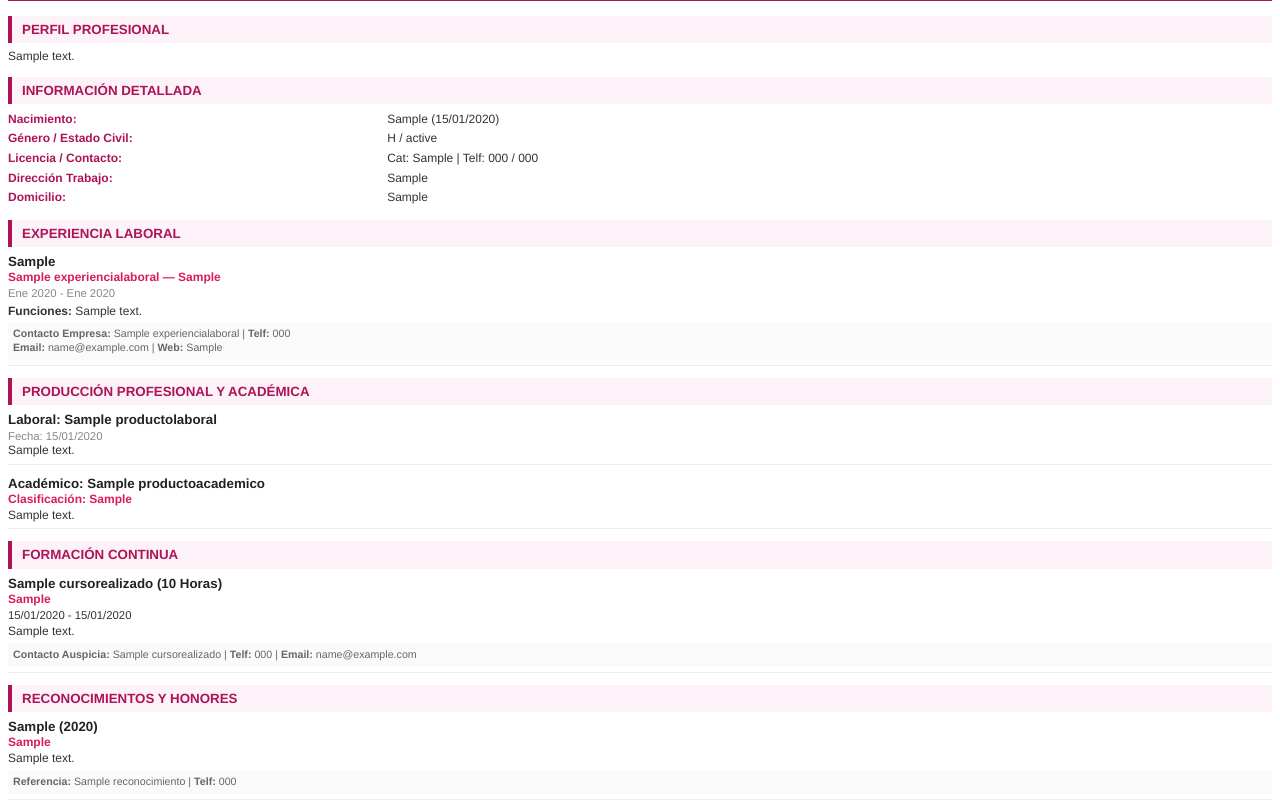
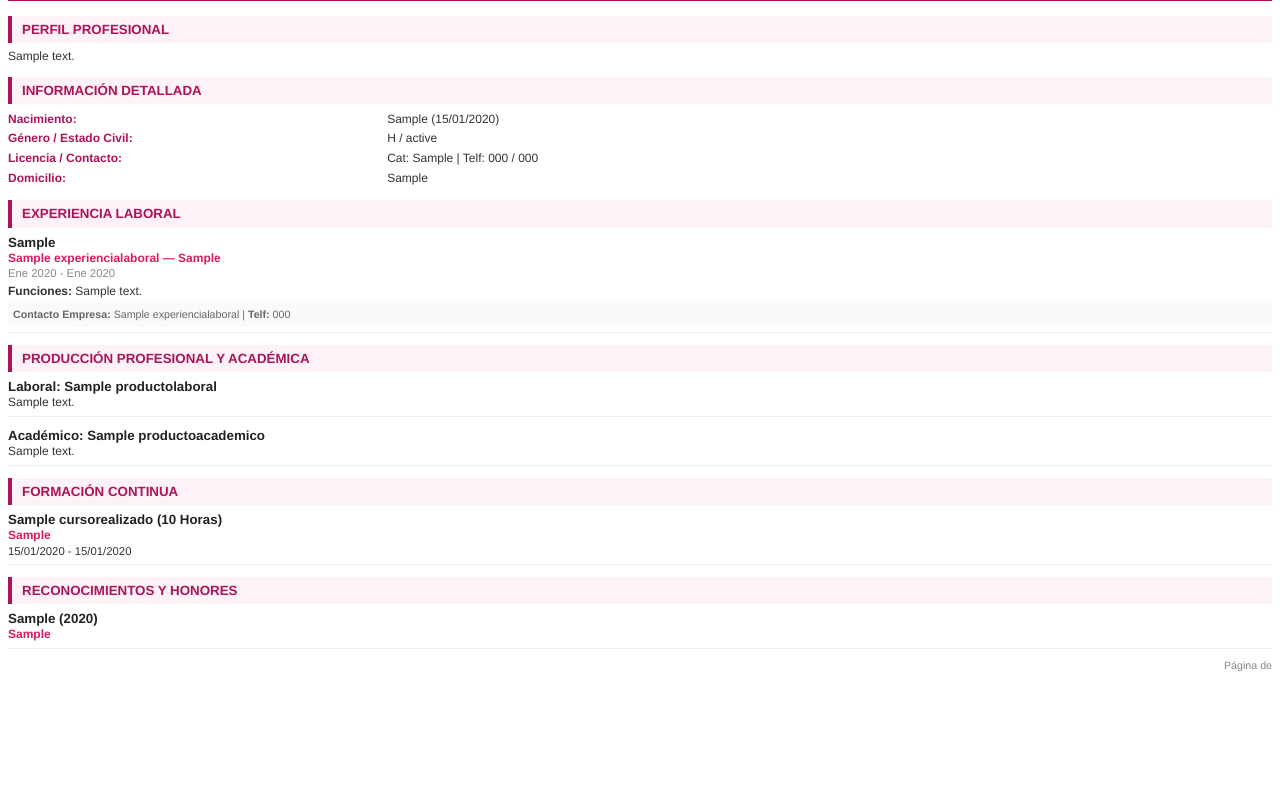
Before and after one commit to dmolina994/DAYANA-MOLINA-CV, a Django app: template Perfil/templates/cv_pdf_maestro.html in a window 1280 px wide. Shown: the part 109-919 px from the top of the page. After the commit the page ends 781 px from the top, so only its background shows below. Run offline with Django 5.2, Linux system fonts and the light colour scheme; tables that the repository leaves empty hold one stand-in row (values such as "Sample post"); the template is opened without the code that fills it: values that come from a table or form of the project are taken from there, most other values are stand-ins (such as "Sample title", 1, 10 or a date in 2020); grey boxes marked "Sample" are stand-in pictures.

Commit message:
arreglando error de versiones

```diff
--- a/Perfil/templates/cv_pdf_maestro.html
+++ b/Perfil/templates/cv_pdf_maestro.html
@@ -3,7 +3,7 @@
 <head>
     <meta charset="UTF-8">
     <style>
-        /* Configuración de página simplificada para evitar errores en Python 3.13 */
+        /* SE CORRIGIÓ: Eliminación de sub-reglas en @page para compatibilidad */
         @page {
             size: letter;
             margin: 1.5cm;
@@ -15,7 +15,6 @@
             font-size: 9pt;
         }
 
-        /* Estilos de Títulos y Secciones */
         .section-title {
             font-weight: bold;
             text-transform: uppercase;
@@ -28,21 +27,20 @@
             border-left: 4px solid #ad1457;
         }
 
-        /* Encabezado Principal */
         .header-table { width: 100%; border-bottom: 2px solid #ad1457; margin-bottom: 15px; }
         .name { font-size: 22pt; font-weight: bold; color: #ad1457; text-transform: uppercase; }
         .photo { width: 85px; height: 85px; border-radius: 40px; border: 2px solid #f8bbd0; }
 
-        /* Tablas de Datos */
         .data-table { width: 100%; border-collapse: collapse; margin-bottom: 8px; }
         .label { font-weight: bold; width: 30%; color: #ad1457; vertical-align: top; padding: 2px 0; }
         .value { width: 70%; padding: 2px 0; }
 
-        /* Bloques de Contenido */
         .item-box { margin-bottom: 10px; border-bottom: 1px solid #eee; padding-bottom: 5px; }
         .item-title { font-weight: bold; font-size: 10pt; color: #222; }
         .item-sub { color: #d81b60; font-weight: bold; }
         .contact-box { font-size: 8pt; color: #666; background: #fafafa; padding: 5px; margin-top: 3px; }
+
+        .footer-page { text-align: right; font-size: 8pt; color: #888; }
     </style>
 </head>
 <body>
@@ -82,10 +80,6 @@
             <td class="value">Cat: {{ perfil.licenciaconducir }} | Telf: {{ perfil.telefonofijo }} / {{ perfil.telefonoconvencional }}</td>
         </tr>
         <tr>
-            <td class="label">Dirección Trabajo:</td>
-            <td class="value">{{ perfil.direcciontrabajo|default:"No registrada" }}</td>
-        </tr>
-        <tr>
             <td class="label">Domicilio:</td>
             <td class="value">{{ perfil.direcciondomiciliaria }}</td>
         </tr>
@@ -99,29 +93,24 @@
         <div style="font-size: 8.5pt; color: #888;">{{ exp.fechainiciogestion|date:"M Y" }} - {% if exp.fechafingestion %}{{ exp.fechafingestion|date:"M Y" }}{% else %}Actualidad{% endif %}</div>
         <div style="margin-top: 3px;"><strong>Funciones:</strong> {{ exp.descripcionfunciones }}</div>
         <div class="contact-box">
-            <strong>Contacto Empresa:</strong> {{ exp.nombrecontactoempresarial }} | <strong>Telf:</strong> {{ exp.telefonocontactoempresarial }} <br>
-            <strong>Email:</strong> {{ exp.emailempresa }} | <strong>Web:</strong> {{ exp.sitiowebempresa|default:"N/A" }}
+            <strong>Contacto Empresa:</strong> {{ exp.nombrecontactoempresarial }} | <strong>Telf:</strong> {{ exp.telefonocontactoempresarial }}
         </div>
     </div>
     {% endfor %}
 
-    {% if productos_laborales or productos %}
     <div class="section-title">Producción Profesional y Académica</div>
     {% for pl in productos_laborales %}
         <div class="item-box">
             <div class="item-title">Laboral: {{ pl.nombreproducto }}</div>
-            <div style="font-size: 8.5pt; color: #888;">Fecha: {{ pl.fechaproducto|date:"d/m/Y" }}</div>
             <div style="font-size: 9pt;">{{ pl.descripcion }}</div>
         </div>
     {% endfor %}
     {% for pa in productos %}
         <div class="item-box">
             <div class="item-title">Académico: {{ pa.nombrerecurso }}</div>
-            <div class="item-sub">Clasificación: {{ pa.clasificador }}</div>
             <div style="font-size: 9pt;">{{ pa.descripcion }}</div>
         </div>
     {% endfor %}
-    {% endif %}
 
     <div class="section-title">Formación Continua</div>
     {% for curso in cursos %}
@@ -129,10 +118,6 @@
         <div class="item-title">{{ curso.nombrecurso }} ({{ curso.totalhoras }} Horas)</div>
         <div class="item-sub">{{ curso.entidadpatrocinadora }}</div>
         <div style="font-size: 8.5pt;">{{ curso.fechainicio|date:"d/m/Y" }} - {{ curso.fechafin|date:"d/m/Y" }}</div>
-        <div style="font-size: 9pt; margin-top: 2px;">{{ curso.descripcioncurso }}</div>
-        <div class="contact-box">
-            <strong>Contacto Auspicia:</strong> {{ curso.nombrecontactoauspicia }} | <strong>Telf:</strong> {{ curso.telefonocontactoauspicia }} | <strong>Email:</strong> {{ curso.emailempresapatrocinadora }}
-        </div>
     </div>
     {% endfor %}
 
@@ -142,13 +127,13 @@
     <div class="item-box">
         <div class="item-title">{{ rec.tiporeconocimiento }} ({{ rec.fechareconocimiento|date:"Y" }})</div>
         <div class="item-sub">{{ rec.entidadpatrocinadora }}</div>
-        <div style="font-size: 9pt;">{{ rec.descripcionreconocimiento }}</div>
-        <div class="contact-box">
-            <strong>Referencia:</strong> {{ rec.nombrecontactoauspicia }} | <strong>Telf:</strong> {{ rec.telefonocontactoauspicia }}
-        </div>
     </div>
     {% endfor %}
     {% endif %}
 
+    <div class="footer-page">
+        Página <pdf:pagenumber> de <pdf:pagecount>
+    </div>
+
 </body>
 </html>
```
Also changed, not shown: Perfil/views.py (+4 -11 lines).
